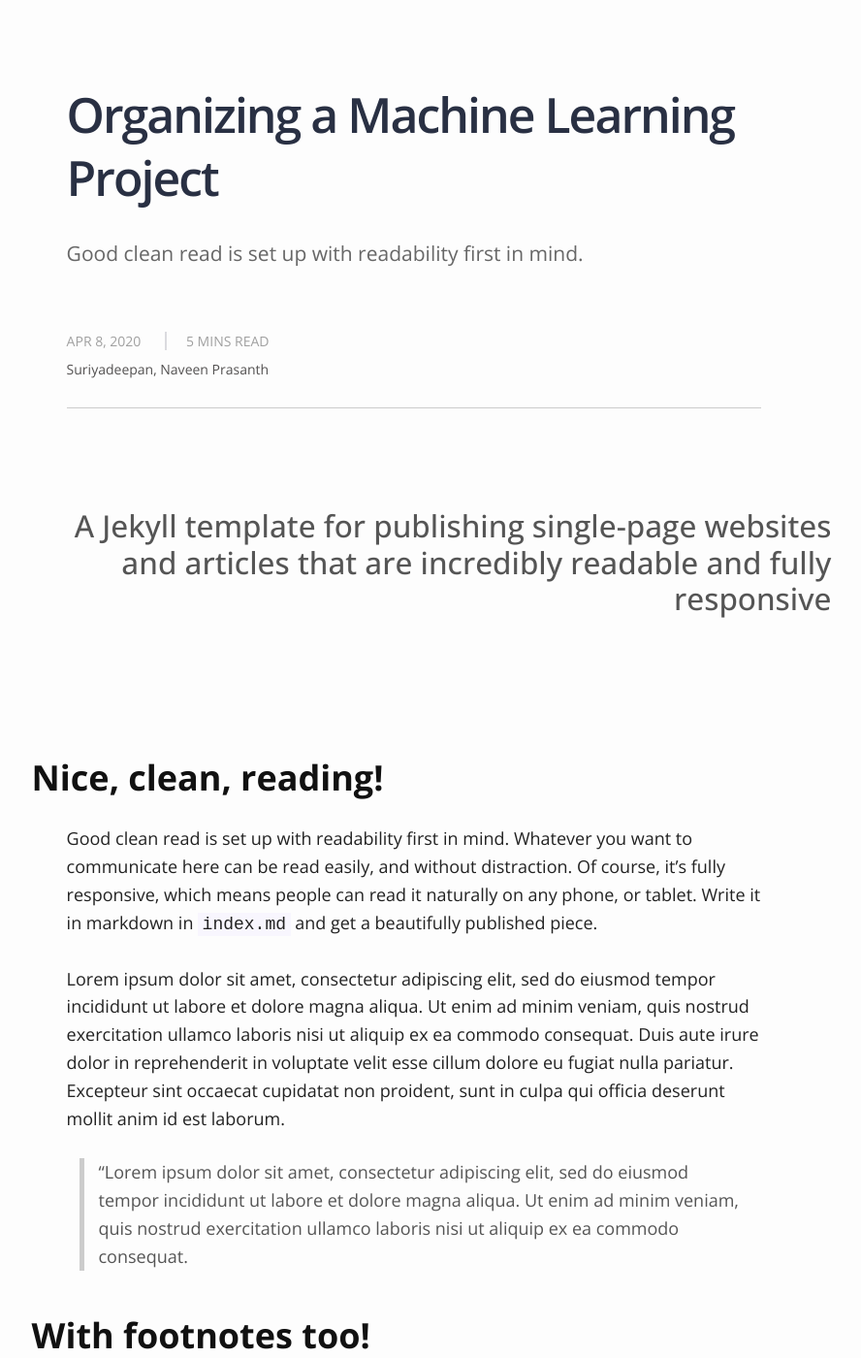
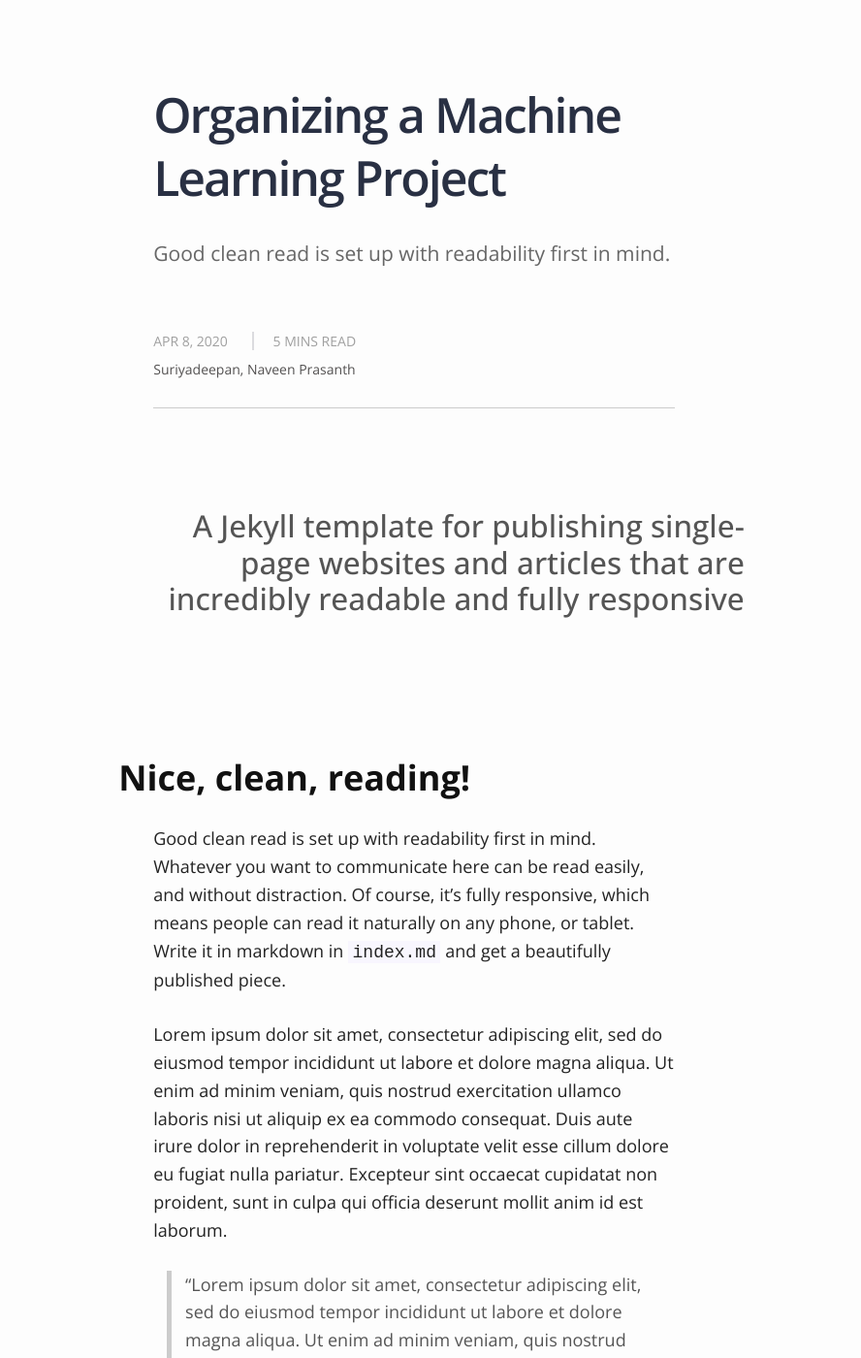
Before and after one commit to scicafe/scicafe.github.io, a Jekyll site: the page built from _posts/2020-04-08-ML-engineer.markdown, in a window 1280 px wide and 1400 px high. Shown: the whole window at 97% size, without its empty margins (213-1101 px from the left). Built offline with Jekyll 4.4.1, drawn with Linux system fonts in a browser that asks for light colours.

Commit message:
update footnote

```diff
--- a/css/master.css
+++ b/css/master.css
@@ -314,7 +314,7 @@ h1 {
 /*------------Article----------------*/
 
 .container-head {
-  max-width: 56%;
+  max-width: 42%;
   margin: 0 auto;
   padding: 0 0.75rem;
 }
--- a/css/solo.css
+++ b/css/solo.css
@@ -127,7 +127,8 @@ blockquote p:last-child {
 }
 
 .footnote {
-  color: #444;
+  color: #c52e35;
+  font-weight : 500;
 }
 
 .center {
@@ -194,7 +195,7 @@ pre > code {
 }
 
 .container {
-  max-width: 56%;
+  max-width: 42%;
   margin: 0 auto;
   padding: 0 0.75rem;
 }
```
